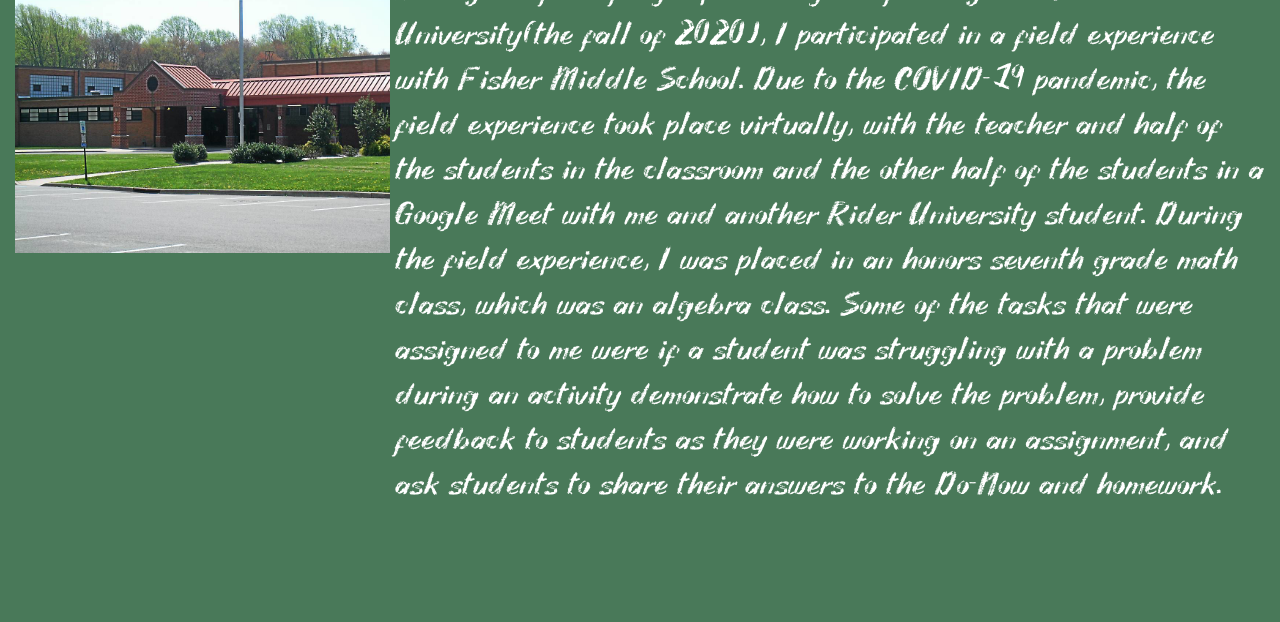
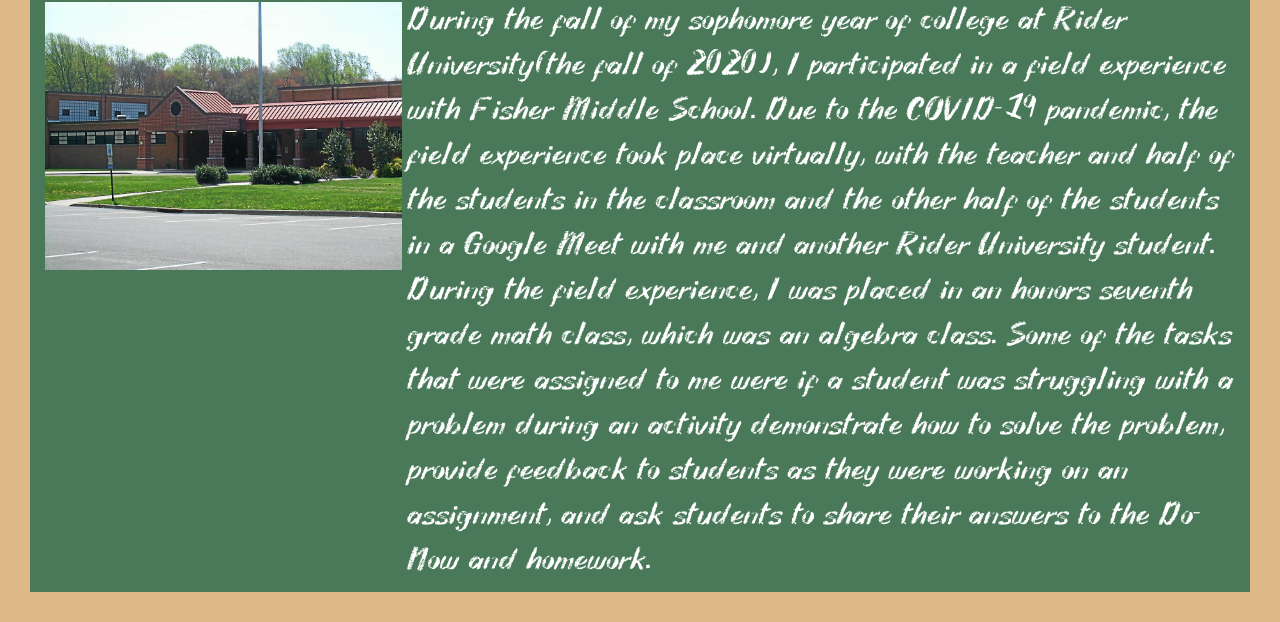
Before and after one commit to MrAGoldstein/MrAGoldstein.github.io, a plain HTML site: page Field_Experience/index.html in a window 1280 px wide. Shown: the part 218-840 px from the top of the page. Before the commit the page ends 800 px from the top, so only its background shows below. Drawn offline with nearby package versions, Linux system fonts and the light colour scheme.

Commit message:
adds tan border

```diff
--- a/Field_Experience/index.html
+++ b/Field_Experience/index.html
@@ -13,6 +13,7 @@
           integrity="sha384-wfSDF2E50Y2D1uUdj0O3uMBJnjuUD4Ih7YwaYd1iqfktj0Uod8GCExl3Og8ifwB6"
           crossorigin="anonymous"></script>
   <link href="style.css" rel="stylesheet" type="text/css" media="screen"/>
+  <link href="../menu.css" rel="stylesheet" type="text/css" media="screen"/>
   <link rel="stylesheet" href="https://stackpath.bootstrapcdn.com/bootstrap/4.4.1/css/bootstrap.min.css">
   <link rel="stylesheet" href="../chalk.css">
 </head>
@@ -49,15 +50,12 @@
         <img src="images\fishermiddle.jpg" class="image">
       </div>
       <div class="info">
-        During the fall of my sophomore year of college at Rider University(the fall of 2020), I participated in a field
-        experience with Fisher Middle School. Due to the COVID-19 pandemic, the field experience took place virtually, with
-        the teacher and half of the students in the classroom and the other half of the students in a Google Meet with me
-        and another Rider University student. During the field experience, I was placed in an honors seventh grade math
-        class, which was an algebra class. Some of the tasks that were assigned to me were if a student was struggling with
-        a problem during an activity demonstrate how to solve the problem, provide feedback to students as they were working
-        on an assignment, and ask students to share their answers to the Do-Now and homework.
+        During the fall of my sophomore year of college at Rider University(the fall of 2020), I participated in a field experience with Fisher Middle School. Due to the COVID-19 pandemic, the field experience took place virtually, with the teacher and half of the students in the classroom and the other half of the students in a Google Meet with me and another Rider University student. During the field experience, I was placed in an honors seventh grade math class, which was an algebra class. Some of the tasks that were assigned to me were if a student was struggling with a problem during an activity demonstrate how to solve the problem, provide feedback to students as they were working on an assignment, and ask students to share their answers to the Do-Now and homework.
       </div>
     </div>
+  </div>
+  <div class="eraserRow">
+
   </div>
 </div>
 </body>
--- a/Field_Experience/style.css
+++ b/Field_Experience/style.css
@@ -1,59 +1,14 @@
-#nav{
-    top:0;
-    width: 100%;
-    height: 100px;
-}
 
-.nav-items {
-    display:flex;
-}
-
-.nav-item {
-    padding: 20px;
-}
-
-.nav-link {
-    font-size: 20px;
-}
-
-.link {
-
-    text-decoration: none;
-    color: white;
-    text-align: right;
-}
-
-.header {
-    display: flex;
-}
-
-#blankHeader {
-    width: 2%;
-}
-
-.title {
-    width:83%;
-    display: flex;
-}
-
-
-.name {
-    font-size: 25px;
-    margin:10px;
-}
-
-.pageLinks {
-    display: flex;
-    justify-self:right;
-    width: 15%;
-    margin-right: 10px;
-}
 
 .not-nav {
     font-size: 30px;
     color: white;
-    font-family: "chalk", cursive;
-    margin: 10px;
+    font-family: 'Chalk', "Script MT Bold", cursive;
+    background-color: #497959;
+    border-color: burlywood;
+    border-width: 30px;
+    border-style: solid;
+    padding: 10px;
 }
 
 
@@ -75,10 +30,6 @@
     width:100%
 }
 
-#body {
-    background-color: #497959;
-}
-
 .time {
     text-align: center;
     float: top;
--- /dev/null
+++ b/menu.css
@@ -0,0 +1,50 @@
+#nav{
+    top:0;
+    width: 100%;
+    height: 100px;
+}
+
+.nav-items {
+    display:flex;
+}
+
+.nav-item {
+    padding: 20px;
+}
+
+.nav-link {
+    font-size: 20px;
+}
+
+.link {
+
+    text-decoration: none;
+    color: white;
+    text-align: right;
+}
+
+.header {
+    display: flex;
+}
+
+#blankHeader {
+    width: 2%;
+}
+
+.title {
+    width:83%;
+    display: flex;
+}
+
+
+.name {
+    font-size: 25px;
+    margin:10px;
+}
+
+.pageLinks {
+    display: flex;
+    justify-self:right;
+    width: 15%;
+    margin-right: 10px;
+}
--- a/philosophy_of_education/style.css
+++ b/philosophy_of_education/style.css
@@ -1,55 +1,11 @@
-.navbar {
-    top:0;
-    position: fixed;
-    width: 100%;
-    height: 100px;
+.not-nav {
+    font-size: 30px;
+    color: white;
+    font-family: 'Chalk', "Script MT Bold", cursive;
+    background-color: #497959;
+    border-color: burlywood;
+    border-width: 30px;
+    border-style: solid;
+    padding: 10px;
+    min-height: 500px;
 }
-
-.nav-items {
-    display:flex;
-}
-
-.nav-item {
-    padding: 20px;
-}
-
-.nav-link {
-    font-size: 20px;
-}
-
-.link {
-
-    text-decoration: none;
-    color: white;
-    text-align: right;
-}
-
-.header {
-    display: flex;
-}
-
-#blankHeader {
-    width: 2%;
-}
-
-.title {
-    width:83%;
-    display: flex;
-}
-
-
-.name {
-    font-size: 25px;
-    margin:10px;
-}
-
-.pageLinks {
-    display: flex;
-    justify-self:right;
-    width: 15%;
-    margin-right: 10px;
-}
-
-#body {
-    background-color: #497959;
-}
--- a/style.css
+++ b/style.css
@@ -1,62 +1,12 @@
-#nav{
-    top:0;
-    width: 100%;
-    height: 100px;
-}
-
-.nav-items {
-    display:flex;
-}
-
-.nav-item {
-    padding: 20px;
-}
-
-.nav-link {
-    font-size: 20px;
-}
-
-.link {
-
-    text-decoration: none;
-    color: white;
-    text-align: right;
-}
-
-.header {
-    display: flex;
-}
-
-#blankHeader {
-    width: 2%;
-}
-
-.title {
-    width:83%;
-    display: flex;
-}
-
-
-.name {
-    font-size: 25px;
-    margin:10px;
-}
-
-.pageLinks {
-    display: flex;
-    justify-self:right;
-    width: 15%;
-    margin-right: 10px;
-}
-
 .not-nav {
     font-size: 30px;
     color: white;
     font-family: 'Chalk', "Script MT Bold", cursive;
-    margin: 10px;
-}
-#body {
     background-color: #497959;
+    border-color: burlywood;
+    border-width: 30px;
+    border-style: solid;
+    padding: 10px;
 }
 
 .header {
```
Also changed, not shown: index.html (+1 -0 lines), philosophy_of_education/index.html (+2 -1 lines), eraser.png (added).
